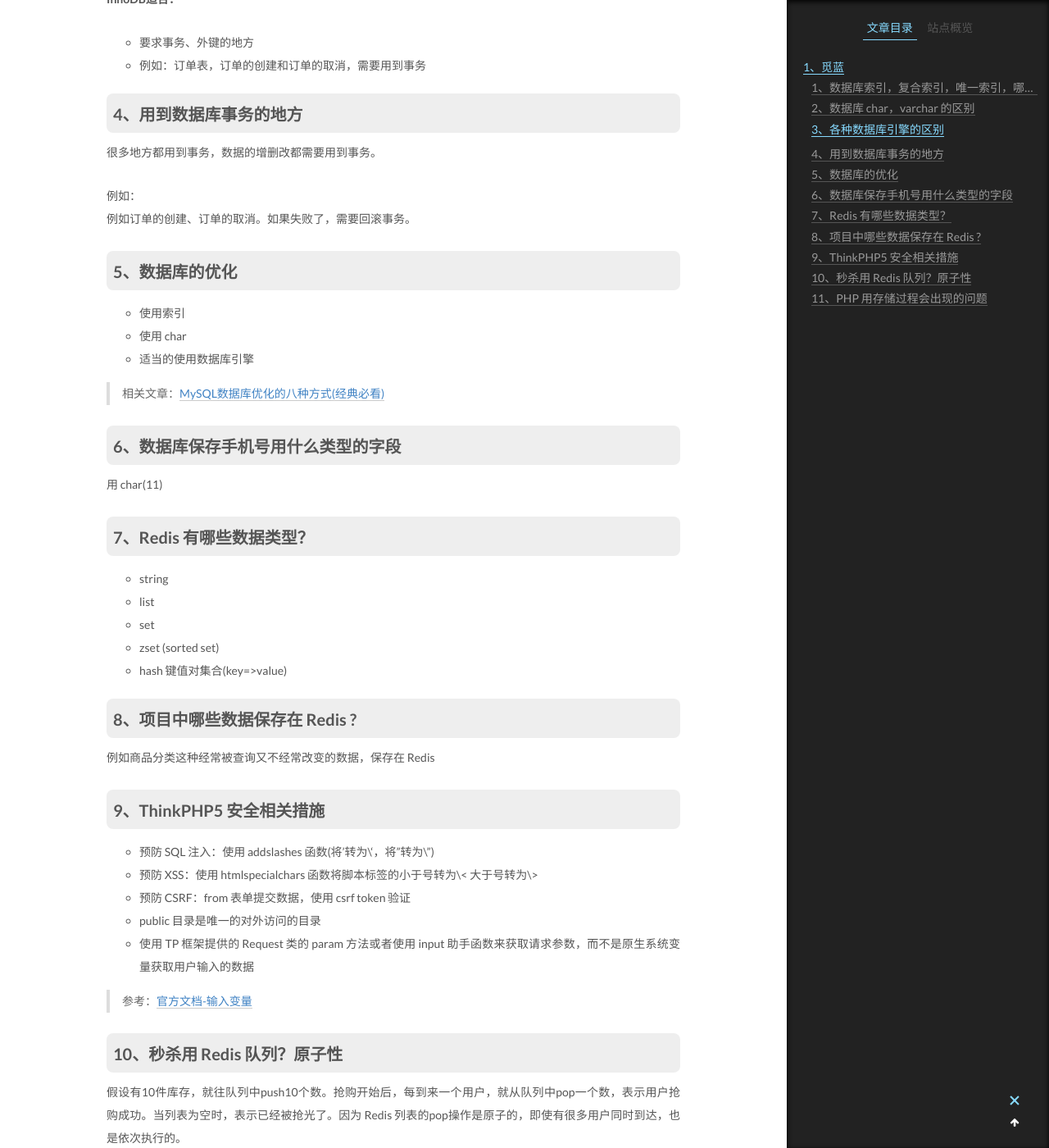
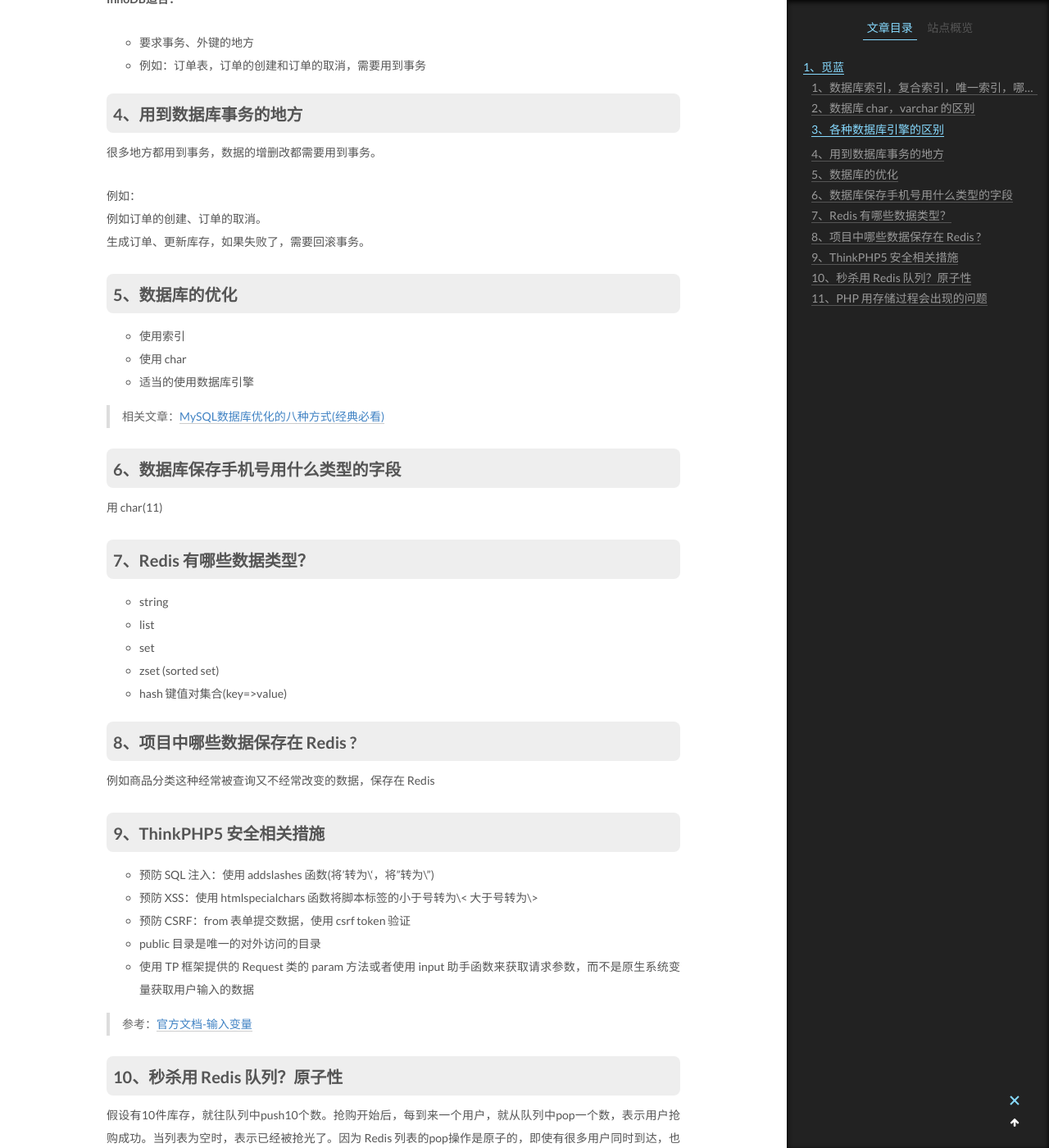
Before and after one commit to nnngu/LearningNotes, a Jekyll site: the page built from _posts/2018-06-05-PHP 面试题收集.md, in a window 1280 px wide and 1400 px high, scrolled down 2508 px. Shown: the whole window at 82% size. Built offline with Jekyll 4.4.1, drawn with Linux system fonts in a browser that asks for light colours.

Commit message:
修改文件: _posts/2018-06-05-PHP 面试题收集.md

```diff
--- a/_posts/2018-06-05-PHP 面试题收集.md
+++ b/_posts/2018-06-05-PHP 面试题收集.md
@@ -86,7 +86,8 @@ InnoDB 和 MyISAM 基本的差别为：MyISAM 类型的表强调的是性能，
 很多地方都用到事务，数据的增删改都需要用到事务。
 
 例如：
-例如订单的创建、订单的取消。如果失败了，需要回滚事务。
+例如订单的创建、订单的取消。
+生成订单、更新库存，如果失败了，需要回滚事务。
 
 ### 5、数据库的优化
 
```
